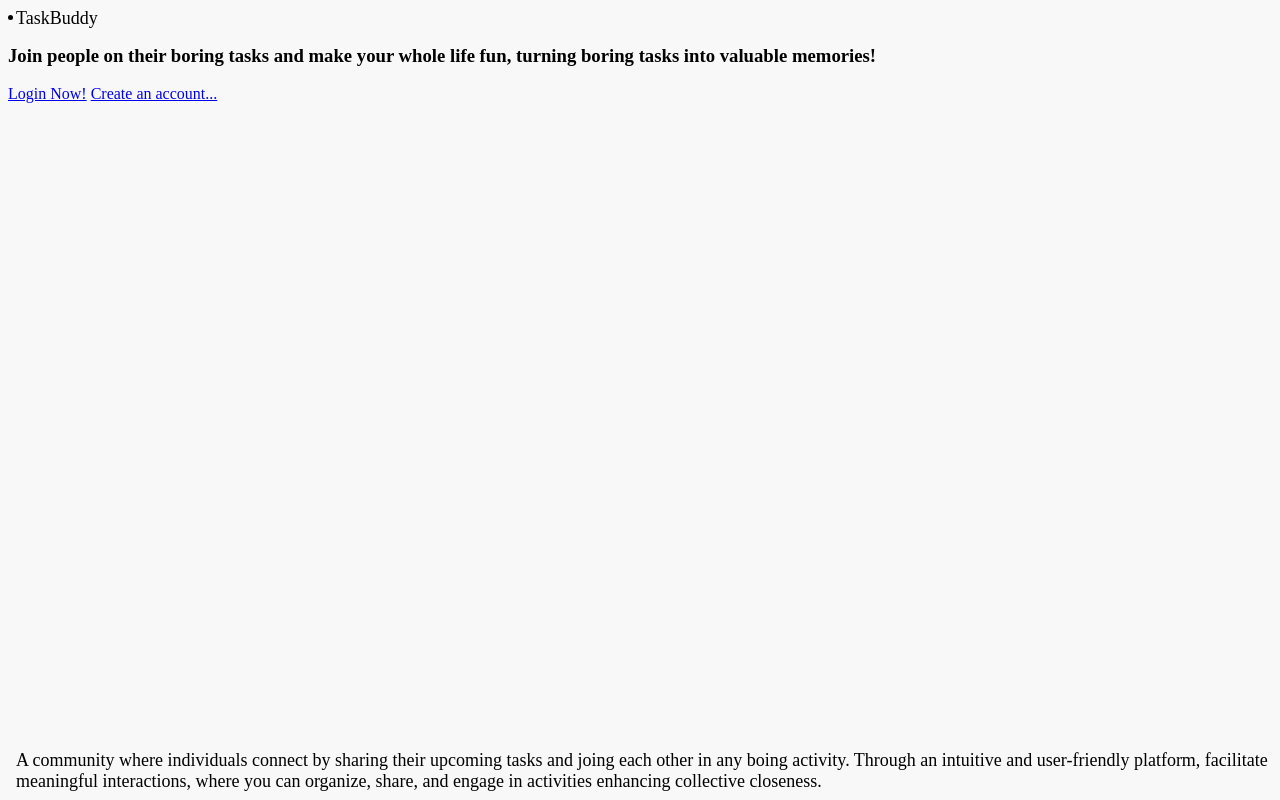
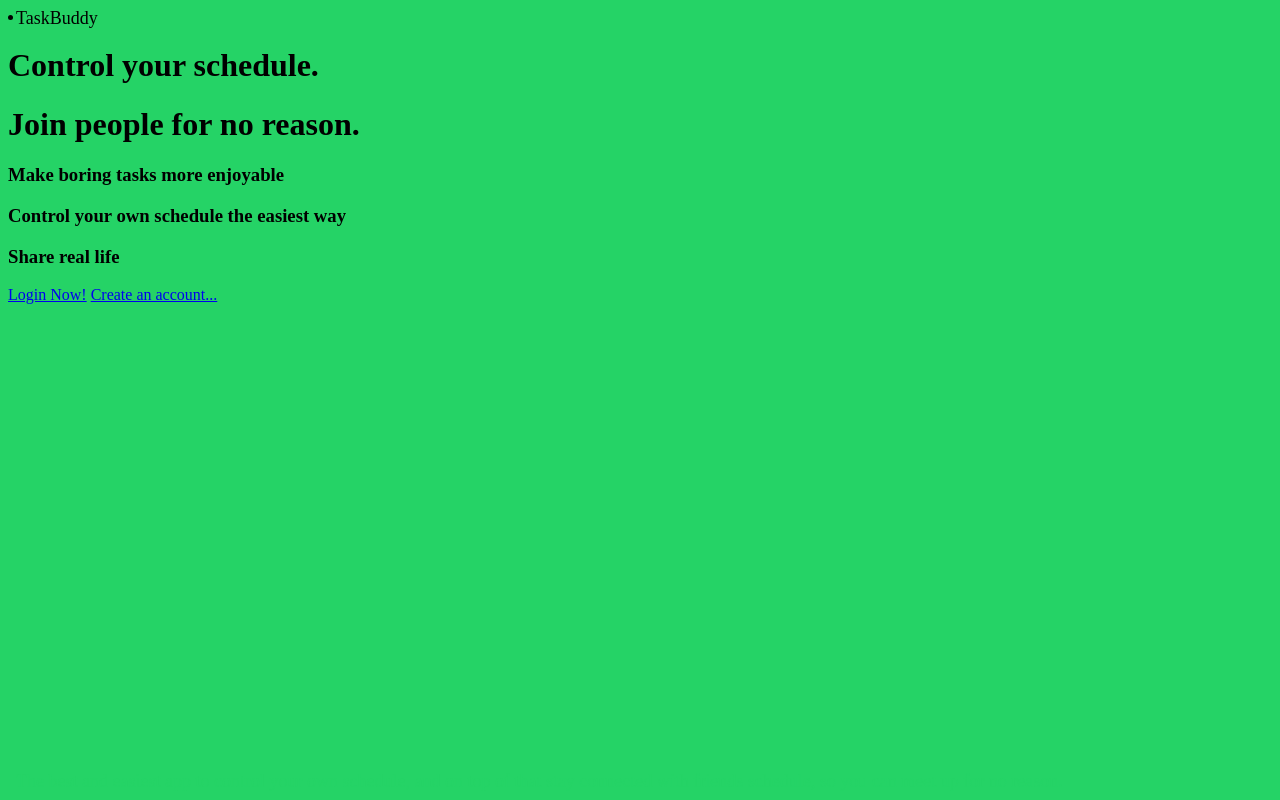
Before and after one commit to gabrielbressanelli/APPDEVII, a Django app: page / in a window 1280 px wide. Run offline with Django 4.2, Linux system fonts and the light colour scheme.

Commit message:
changes on the index.css

```diff
--- a/django_projects/mysite/mysite/settings.py
+++ b/django_projects/mysite/mysite/settings.py
@@ -124,7 +124,7 @@
 # https://docs.djangoproject.com/en/4.2/howto/static-files/
 
 STATIC_URL = '/static/'
-STATICFILES_DIRS = [os.path.join(BASE_DIR, 'static')]
+STATICFILES_DIRS = [os.path.join(BASE_DIR, 'tasks/static/')]
 
 
 # Default primary key field type
--- a/django_projects/mysite/tasks/static/tasks/index.css
+++ b/django_projects/mysite/tasks/static/tasks/index.css
@@ -1,5 +1,5 @@
 body {
-    background-color: #f8f8f8;
+  background-color: #25d366;
       }
 
 .container {
@@ -15,7 +15,15 @@
 
 .bottomleft {
 position: absolute;
+color:#25d366;
 bottom: 8px;
 left: 16px;
 font-size: 18px;
 }
+
+.tittle{
+position: center;
+color: #25d366;
+font-size: 100px;
+padding: 100 100 100 100;
+}
--- a/django_projects/mysite/tasks/templates/tasks/index.html
+++ b/django_projects/mysite/tasks/templates/tasks/index.html
@@ -8,18 +8,23 @@
 </head>
 <body>
     <div class="postion">
-    <div class=topleft>TaskBuddy</div>
+    <div class="topleft">TaskBuddy</div>
     </div>
 
     <li></li>
 
-    <h3>Join people on their boring tasks and make your whole life fun, turning boring tasks into valuable memories!</h3>
+    <h1 class="'tittle">Control your schedule.</h1>
+    <h1 class="tittleb">Join people for no reason.</h1>
+
+    <h3 class="explain">Make boring tasks more enjoyable</h3>
+    <h3 class="explain">Control your own schedule the easiest way</h3>
+    <h3 class="explain">Share real life</h3>
 
     <div class="postion">
     <div class="bottomleft">
-        A community where individuals connect by sharing their upcoming tasks and joing each other in any boing activity.
-        Through an intuitive and user-friendly platform, facilitate meaningful interactions,
-        where you can organize, share, and engage in activities enhancing collective closeness.
+        The best and easiest app to control your own schedule,
+        and on top of that stay connected with friends schedule,
+        so you can meet up for no reason.
     </div>
     </div>
 
```
Lines whose indentation alone changed are shown as unchanged.
